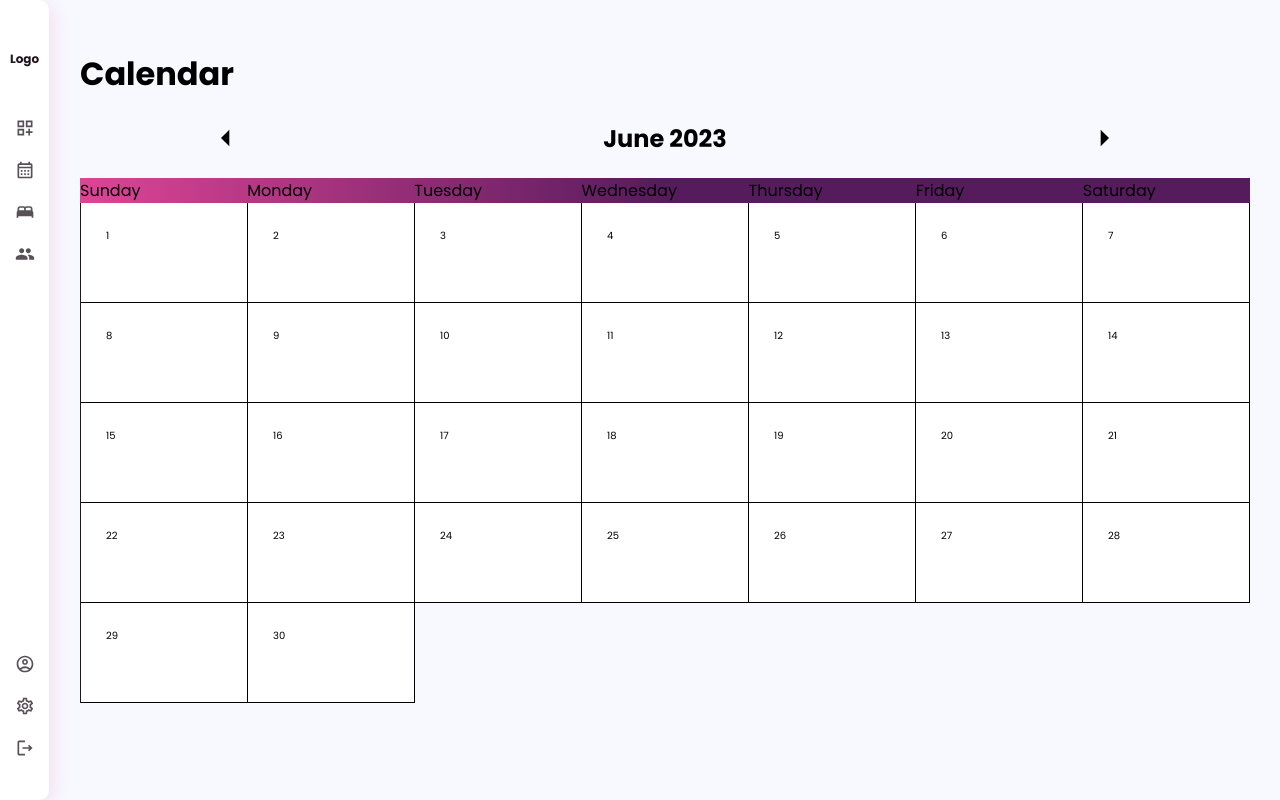
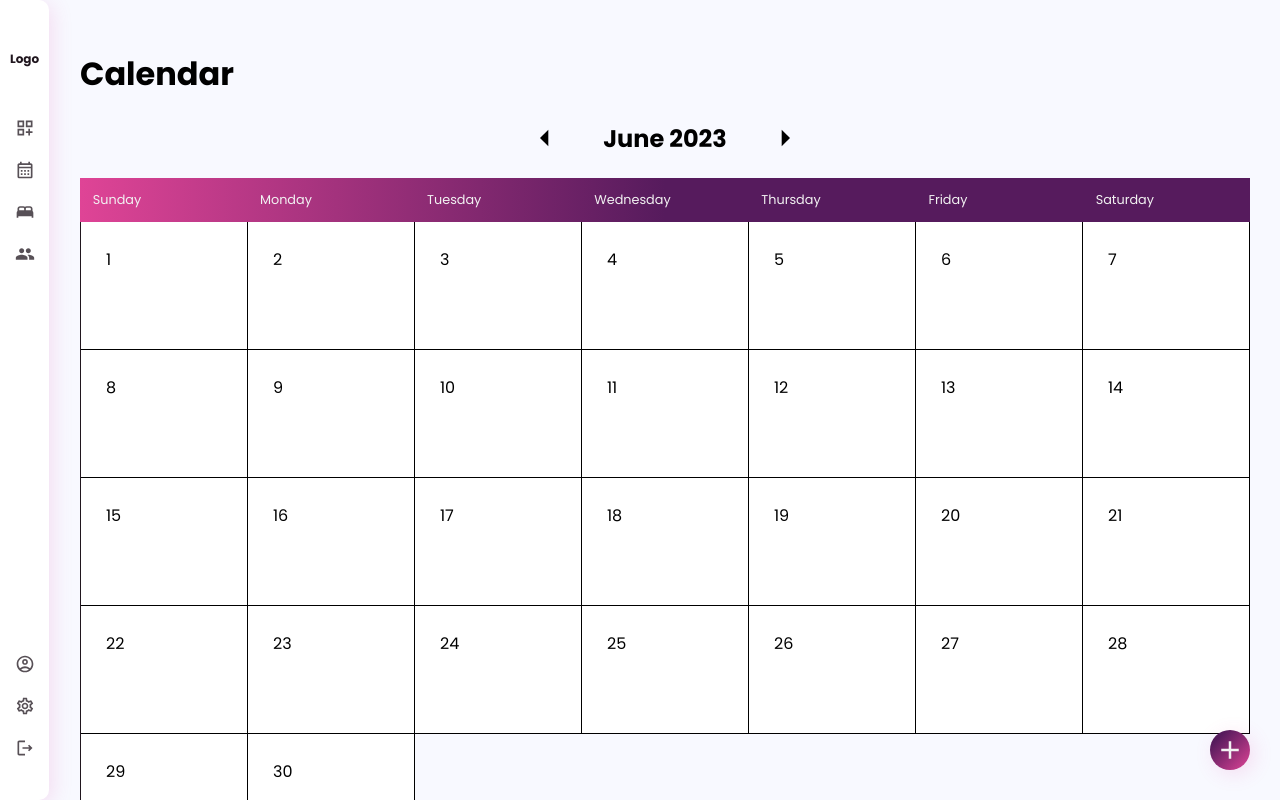
Before and after one commit to angelaldrete/onepillow, a Next.js app: page /calendar in a window 1280 px wide. Built offline with nearby package versions, Linux system fonts and the light colour scheme.

Commit message:
Added calendar button

```diff
--- a/app/calendar/components/Calendar/index.tsx
+++ b/app/calendar/components/Calendar/index.tsx
@@ -4,6 +4,7 @@ import Header from "./Header";
 import Days from "./Days";
 import Weekdays from "./Weekdays";
 import MonthControlsAction from "../../types/MonthControlsAction";
+import AddButton from "@/app/components/Button/AddButton";
 
 const CalendarMonth = () => {
   const [date, setDate] = React.useState(new Date());
@@ -36,6 +37,10 @@ const CalendarMonth = () => {
         <Weekdays />
         <Days days={Array.from(Array(daysInMonth).keys())} />
       </section>
+      <AddButton
+        onClick={() => console.log("clicked")}
+        icon={<i className="fas fa-plus"></i>}
+      />
     </div>
   );
 };
--- /dev/null
+++ b/app/components/Button/AddButton.tsx
@@ -0,0 +1,17 @@
+import React from "react";
+import Button from "./";
+import { MdAdd } from "react-icons/md";
+
+interface AddButtonProps {
+  onClick: () => void;
+}
+
+const AddButton: React.FC<AddButtonProps> = ({ onClick }) => {
+  return (
+    <Button onClick={onClick} className="btn--add">
+      <MdAdd />
+    </Button>
+  );
+};
+
+export default AddButton;
--- /dev/null
+++ b/app/components/Button/index.tsx
@@ -0,0 +1,20 @@
+import React from "react";
+
+interface ButtonProps {
+  onClick?: () => void;
+  children?: React.ReactNode;
+  className?: string;
+}
+
+const Button: React.FC<ButtonProps> = ({ onClick, children, className }) => {
+  return (
+    <button
+      className={className ? `btn ${className}` : "btn"}
+      onClick={onClick}
+    >
+      {children}
+    </button>
+  );
+};
+
+export default Button;
--- /dev/null
+++ b/styles/_btn.scss
@@ -0,0 +1,30 @@
+.btn {
+  background: none;
+  border: none;
+  display: flex;
+  align-items: center;
+  justify-content: center;
+  cursor: pointer;
+  &--add {
+    position: fixed;
+    bottom: clamp(2rem, 5vw, 3rem);
+    right: clamp(2rem, 5vw, 3rem);
+    font-size: clamp(2rem, 5vw, 3rem);
+    color: var(--text-color-light);
+    padding: 0.5rem;
+    border-radius: 50%;
+    box-shadow: var(--box-shadow);
+    background-image: linear-gradient(
+      to left top,
+      var(--primary-color) 0%,
+      var(--secondary-color) 80%
+    );
+    &:hover {
+      background-image: linear-gradient(
+        to right,
+        var(--primary-color) 0%,
+        var(--secondary-color) 20%
+      );
+    }
+  }
+}
--- a/styles/_card.scss
+++ b/styles/_card.scss
@@ -3,7 +3,7 @@
   padding: 1.5rem 2rem 2rem;
   width: 100%;
   border-radius: 2rem;
-  box-shadow: var(--card-box-shadow);
+  box-shadow: var(--box-shadow);
   background-color: var(--card-color);
   transition: all 0.3s ease;
   text-align: left;
--- a/styles/_navbar.scss
+++ b/styles/_navbar.scss
@@ -18,7 +18,7 @@
   padding-right: 1rem;
   padding-bottom: 2rem;
   z-index: 20;
-  box-shadow: var(--card-box-shadow);
+  box-shadow: var(--box-shadow);
 
   &__main-list {
     position: relative;
--- a/styles/calendar/_index.scss
+++ b/styles/calendar/_index.scss
@@ -6,8 +6,8 @@
   &-day {
     &__number {
       background-color: var(--card-color);
-      font-size: 1rem;
-      height: clamp(7.5rem, 10vw, 10rem);
+      font-size: clamp(1rem, 2vw, 1.6rem);
+      height: clamp(7.5rem, 10vw, 17rem);
       padding: clamp(0.5rem, 2vw, 2.5rem);
     }
   }
@@ -18,23 +18,17 @@
     font-size: clamp(1rem, 2vw, 1.6rem);
     padding: clamp(1rem, 1vw, 1.5rem);
     &--tablet {
+      color: var(--text-color-light);
       display: none;
-    }
-  }
-}
-
-@include tablet {
-  .calendar {
-    &-weekday {
-      display: none;
-      &--tablet {
-        display: block;
-      }
+      padding: clamp(1rem, 1vw, 1.5rem);
+      font-size: clamp(1.2rem, 1vw, 1.6rem);
     }
   }
 }
 
 .calendar-month {
+  max-width: 200rem;
+  margin: 0 auto;
   &__header {
     display: flex;
     margin-bottom: 2rem;
@@ -55,6 +49,7 @@
       display: flex;
       align-items: center;
       justify-content: center;
+      cursor: pointer;
     }
   }
 
@@ -75,3 +70,26 @@
     border-left: 0.1rem solid var(--calendar-outline-color);
   }
 }
+
+@include tablet {
+  .calendar {
+    &-weekday {
+      display: none;
+      &--tablet {
+        display: block;
+      }
+    }
+  }
+
+  .calendar-month {
+    &__header {
+      justify-content: center;
+      &__title {
+        width: 20rem;
+      }
+      > * {
+        flex: unset;
+      }
+    }
+  }
+}
--- a/styles/main.css
+++ b/styles/main.css
@@ -7,7 +7,7 @@
   --quinary-color: #1b9aaa;
   --background-color: #f8f9ff;
   --card-color: #ffffff;
-  --card-box-shadow: 4px 4px 20px rgba(231, 69, 163, 0.15);
+  --box-shadow: 4px 4px 20px rgba(231, 69, 163, 0.15);
   --text-color: #20161e;
   --text-color-light: #f2f2f2;
   --text-color-dark: #28232a;
@@ -24,7 +24,7 @@
   --quinary-color: #1b9aaa;
   --background-color: #20161e;
   --card-color: #28232a;
-  --card-box-shadow: 4px 4px 20px rgba(231, 69, 163, 0.15);
+  --box-shadow: 4px 4px 20px rgba(231, 69, 163, 0.15);
   --text-color: #f2f2f2;
   --text-color-light: #f2f2f2;
   --text-color-dark: #28232a;
@@ -113,12 +113,35 @@ p {
     opacity: 1;
   }
 }
+.btn {
+  background: none;
+  border: none;
+  display: flex;
+  align-items: center;
+  justify-content: center;
+  cursor: pointer;
+}
+.btn--add {
+  position: fixed;
+  bottom: clamp(2rem, 5vw, 3rem);
+  right: clamp(2rem, 5vw, 3rem);
+  font-size: clamp(2rem, 5vw, 3rem);
+  color: var(--text-color-light);
+  padding: 0.5rem;
+  border-radius: 50%;
+  box-shadow: var(--box-shadow);
+  background-image: linear-gradient(to left top, var(--primary-color) 0%, var(--secondary-color) 80%);
+}
+.btn--add:hover {
+  background-image: linear-gradient(to right, var(--primary-color) 0%, var(--secondary-color) 20%);
+}
+
 .card {
   position: relative;
   padding: 1.5rem 2rem 2rem;
   width: 100%;
   border-radius: 2rem;
-  box-shadow: var(--card-box-shadow);
+  box-shadow: var(--box-shadow);
   background-color: var(--card-color);
   transition: all 0.3s ease;
   text-align: left;
@@ -154,7 +177,7 @@ p {
   padding-right: 1rem;
   padding-bottom: 2rem;
   z-index: 20;
-  box-shadow: var(--card-box-shadow);
+  box-shadow: var(--box-shadow);
 }
 .navbar__main-list {
   position: relative;
@@ -310,8 +333,8 @@ p {
 }
 .calendar-day__number {
   background-color: var(--card-color);
-  font-size: 1rem;
-  height: clamp(7.5rem, 10vw, 10rem);
+  font-size: clamp(1rem, 2vw, 1.6rem);
+  height: clamp(7.5rem, 10vw, 17rem);
   padding: clamp(0.5rem, 2vw, 2.5rem);
 }
 .calendar-weekday {
@@ -322,16 +345,15 @@ p {
   padding: clamp(1rem, 1vw, 1.5rem);
 }
 .calendar-weekday--tablet {
+  color: var(--text-color-light);
   display: none;
+  padding: clamp(1rem, 1vw, 1.5rem);
+  font-size: clamp(1.2rem, 1vw, 1.6rem);
 }
 
-@media (min-width: 768px) {
-  .calendar-weekday {
-    display: none;
-  }
-  .calendar-weekday--tablet {
-    display: block;
-  }
+.calendar-month {
+  max-width: 200rem;
+  margin: 0 auto;
 }
 .calendar-month__header {
   display: flex;
@@ -354,6 +376,7 @@ p {
   display: flex;
   align-items: center;
   justify-content: center;
+  cursor: pointer;
 }
 .calendar-month__weekdays {
   display: grid;
@@ -365,4 +388,22 @@ p {
   display: grid;
   grid-template-columns: repeat(7, 1fr);
   border-left: 0.1rem solid var(--calendar-outline-color);
+}
+
+@media (min-width: 768px) {
+  .calendar-weekday {
+    display: none;
+  }
+  .calendar-weekday--tablet {
+    display: block;
+  }
+  .calendar-month__header {
+    justify-content: center;
+  }
+  .calendar-month__header__title {
+    width: 20rem;
+  }
+  .calendar-month__header > * {
+    flex: unset;
+  }
 }/*# sourceMappingURL=main.css.map */
--- a/styles/main.scss
+++ b/styles/main.scss
@@ -10,7 +10,7 @@
   --quinary-color: #1b9aaa;
   --background-color: #f8f9ff;
   --card-color: #ffffff;
-  --card-box-shadow: 4px 4px 20px rgba(231, 69, 163, 0.15);
+  --box-shadow: 4px 4px 20px rgba(231, 69, 163, 0.15);
   --text-color: #20161e;
   --text-color-light: #f2f2f2;
   --text-color-dark: #28232a;
@@ -27,7 +27,7 @@
   --quinary-color: #1b9aaa;
   --background-color: #20161e;
   --card-color: #28232a;
-  --card-box-shadow: 4px 4px 20px rgba(231, 69, 163, 0.15);
+  --box-shadow: 4px 4px 20px rgba(231, 69, 163, 0.15);
   --text-color: #f2f2f2;
   --text-color-light: #f2f2f2;
   --text-color-dark: #28232a;
@@ -101,6 +101,7 @@ p {
 }
 
 @import "animations";
+@import "btn";
 @import "card";
 @import "logo";
 @import "navbar";
```
Also changed, not shown: 1 other file (tests, documents, lock files or other folders).
